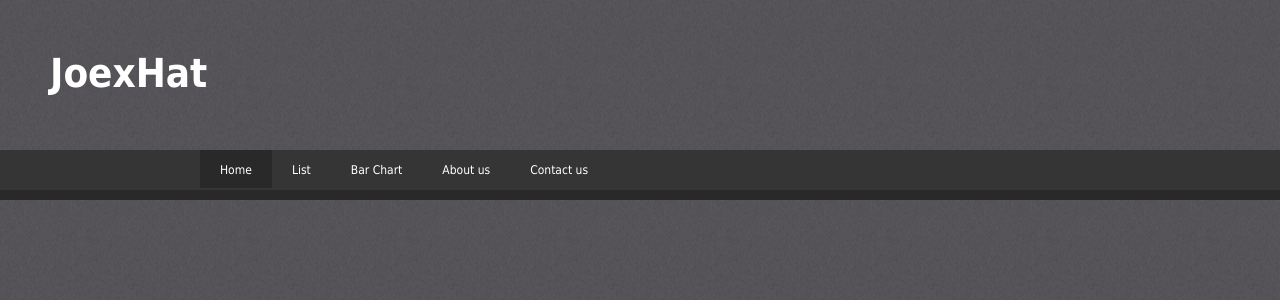
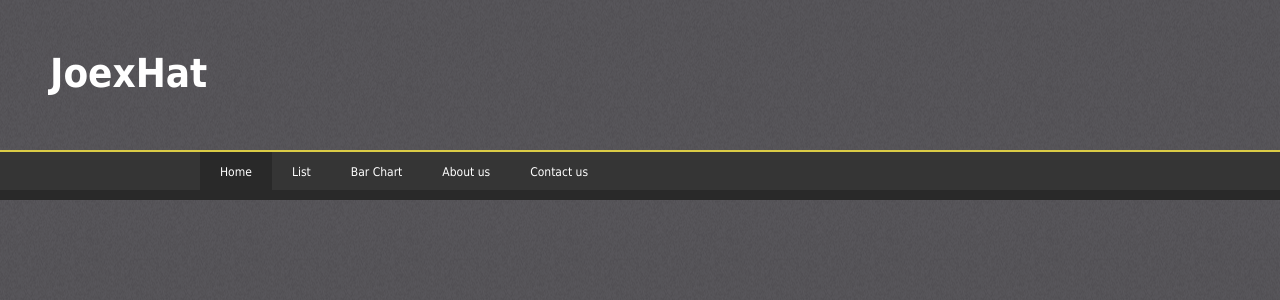
Before and after one commit to uaznz/uaznz.github.io, a PHP site: page / in a window 1280 px wide. Shown: the top 300 px of the page. Run offline with PHP 8.4, Linux system fonts and the light colour scheme.

Commit message:
Add files via upload

```diff
--- a/css/home.css
+++ b/css/home.css
@@ -25,7 +25,6 @@ h1{
 }
 .logo:hover{
     color: #dacb46;
-    border-bottom:4px solid #dacb46;
     transition: .5s ease;
 
 }
@@ -33,6 +32,7 @@ h1{
     width: 100%;
     height: 40px;
     background-color: #353535;
+    border-top: 2px solid #dacb46;
     padding-left: 200px;
     transition: .5s;
 }
```
